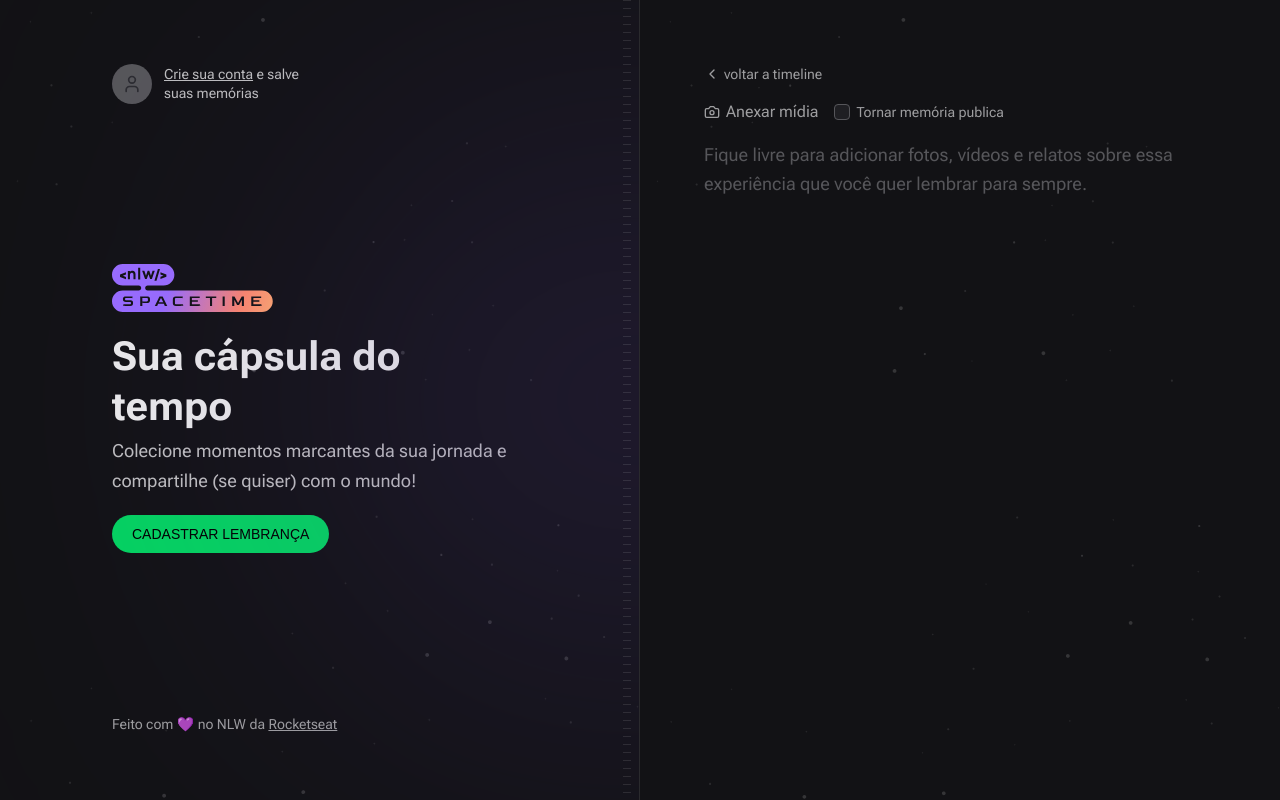
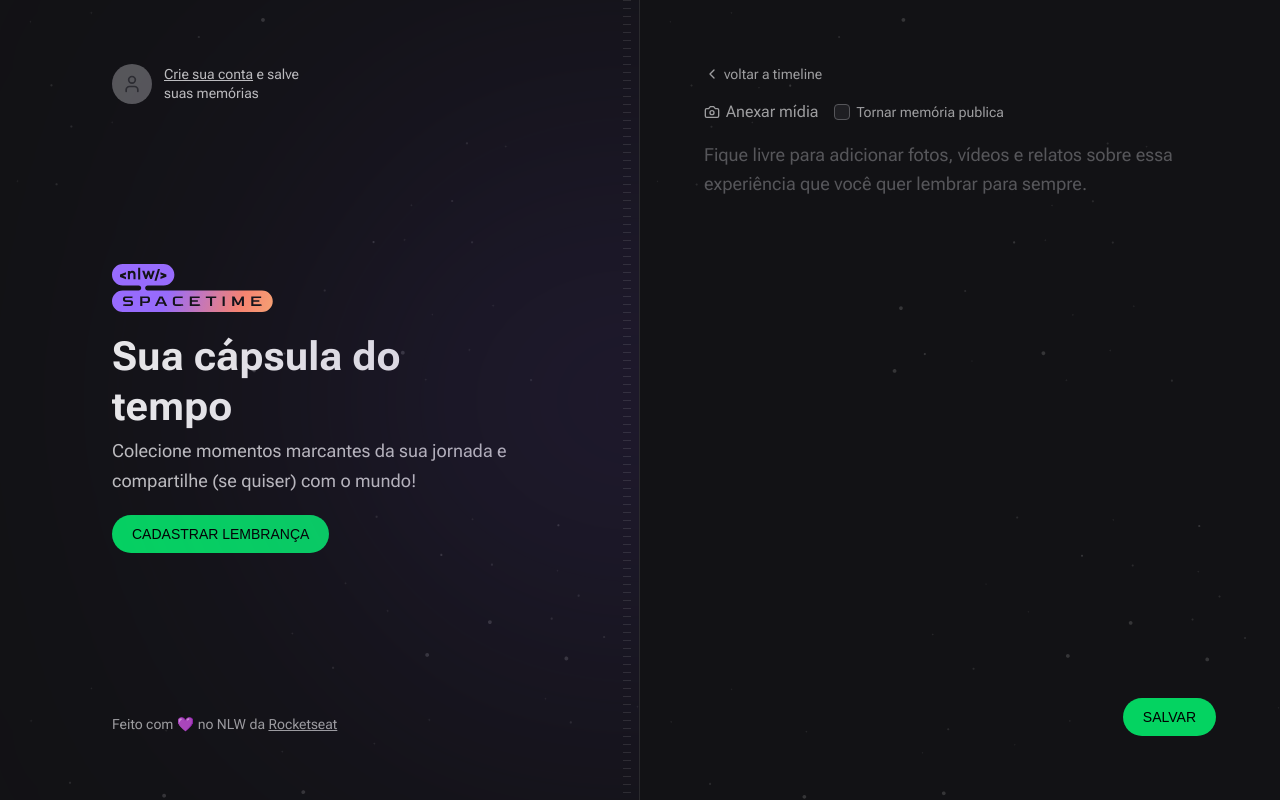
Before and after one commit to lucianobs1/web-react-spacetime, a Next.js app: page /memories/new in a window 1280 px wide. Built offline with nearby package versions, Linux system fonts and the light colour scheme; no server answers; a web font is replaced by a local one.

Commit message:
config cookie and upload to add data in api

```diff
--- a/package.json
+++ b/package.json
@@ -16,6 +16,7 @@
     "axios": "^1.4.0",
     "eslint": "8.40.0",
     "eslint-config-next": "13.4.2",
+    "js-cookie": "^3.0.5",
     "jwt-decode": "^3.1.2",
     "lucide-react": "^0.219.0",
     "next": "13.4.2",
@@ -28,6 +29,7 @@
   "devDependencies": {
     "@rocketseat/eslint-config": "^1.2.0",
     "@tailwindcss/forms": "^0.5.3",
+    "@types/js-cookie": "^3.0.3",
     "prettier-plugin-tailwindcss": "^0.3.0"
   }
 }
--- a/src/app/memories/new/page.tsx
+++ b/src/app/memories/new/page.tsx
@@ -1,5 +1,5 @@
-import { MediaPicker } from '@/components/MediaPicker';
-import { Camera, ChevronLeft } from 'lucide-react';
+import { NewMemoryForm } from '@/components/NewMemoryForm';
+import { ChevronLeft } from 'lucide-react';
 import Link from 'next/link';
 
 export default function NewMemory() {
@@ -13,40 +13,7 @@
         voltar a timeline
       </Link>
 
-      <form className="flex flex-1 flex-col gap-2">
-        <div className="flex items-center gap-4">
-          <label
-            htmlFor="media"
-            className="tx-sm flex cursor-pointer items-center gap-1.5 text-gray-200 hover:text-gray-100"
-          >
-            <Camera className="h-4 w-4" />
-            Anexar mídia
-          </label>
-
-          <label
-            htmlFor="isPublic"
-            className="flex items-center gap-1.5 text-sm text-gray-200 hover:text-gray-100"
-          >
-            <input
-              type="checkbox"
-              name="isPublic"
-              id="isPublic"
-              value="true"
-              className="h-4 w-4 rounded border-gray-400 bg-gray-700 text-purple-500"
-            />
-            Tornar memória publica
-          </label>
-        </div>
-
-        <MediaPicker />
-
-        <textarea
-          name="content"
-          spellCheck={false}
-          className="w-full flex-1 resize-none rounded border-0 bg-transparent p-0 text-lg leading-relaxed text-gray-100 placeholder:text-gray-400 focus:ring-0"
-          placeholder="Fique livre para adicionar fotos, vídeos e relatos sobre essa experiência que você quer lembrar para sempre."
-        />
-      </form>
+      <NewMemoryForm />
     </div>
   );
 }
--- a/src/components/MediaPicker.tsx
+++ b/src/components/MediaPicker.tsx
@@ -21,6 +21,7 @@
     <>
       <input
         onChange={onFileSelected}
+        name="coverUrl"
         type="file"
         id="media"
         className="invisible h-0 w-0"
--- /dev/null
+++ b/src/components/NewMemoryForm.tsx
@@ -0,0 +1,93 @@
+'use client';
+
+import { Camera } from 'lucide-react';
+import { MediaPicker } from './MediaPicker';
+import { FormEvent } from 'react';
+import Cookie from 'js-cookie';
+import { api } from '@/lib/api';
+import { useRouter } from 'next/navigation';
+
+export function NewMemoryForm() {
+  const router = useRouter();
+
+  async function handleCreateMemory(event: FormEvent<HTMLFormElement>) {
+    event.preventDefault();
+
+    const formData = new FormData(event.currentTarget);
+
+    const fileToUpload = formData.get('coverUrl');
+
+    let coverUrl = '';
+
+    if (fileToUpload) {
+      const uploadFormData = new FormData();
+      uploadFormData.set('file', fileToUpload);
+
+      const uploadResponse = await api.post('/upload', uploadFormData);
+
+      coverUrl = uploadResponse.data.fileUrl;
+    }
+
+    const token = Cookie.get('token');
+
+    await api.post(
+      '/memories',
+      {
+        coverUrl,
+        content: formData.get('content'),
+        isPublic: formData.get('isPublic'),
+      },
+      {
+        headers: {
+          Authorization: `Bearer ${token}`,
+        },
+      }
+    );
+
+    router.push('/');
+  }
+
+  return (
+    <form onSubmit={handleCreateMemory} className="flex flex-1 flex-col gap-2">
+      <div className="flex items-center gap-4">
+        <label
+          htmlFor="media"
+          className="tx-sm flex cursor-pointer items-center gap-1.5 text-gray-200 hover:text-gray-100"
+        >
+          <Camera className="h-4 w-4" />
+          Anexar mídia
+        </label>
+
+        <label
+          htmlFor="isPublic"
+          className="flex items-center gap-1.5 text-sm text-gray-200 hover:text-gray-100"
+        >
+          <input
+            type="checkbox"
+            name="isPublic"
+            id="isPublic"
+            value="true"
+            className="h-4 w-4 rounded border-gray-400 bg-gray-700 text-purple-500"
+          />
+          Tornar memória publica
+        </label>
+      </div>
+
+      <MediaPicker />
+
+      <textarea
+        name="content"
+        spellCheck={false}
+        className="w-full flex-1 resize-none rounded border-0 bg-transparent p-0 text-lg leading-relaxed text-gray-100 placeholder:text-gray-400 focus:ring-0"
+        placeholder="Fique livre para adicionar fotos, vídeos e relatos sobre essa experiência que você quer lembrar para sempre."
+      />
+
+      <button
+        type="submit"
+        className="inline-block self-end rounded-full bg-green-500 px-5 py-3 font-alt text-sm uppercase leading-none text-black hover:bg-green-600"
+      >
+        Salvar
+      </button>
+    </form>
+  );
+}
```
Also changed, not shown: 1 other file (tests, documents, lock files or other folders).
